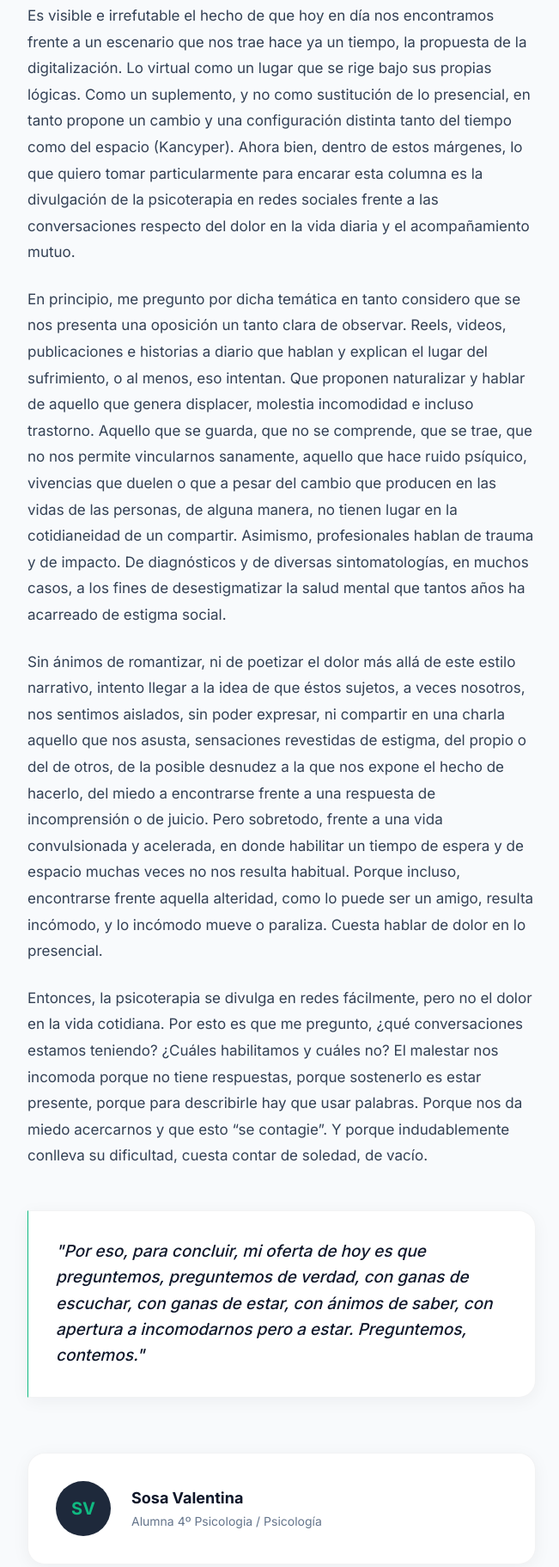
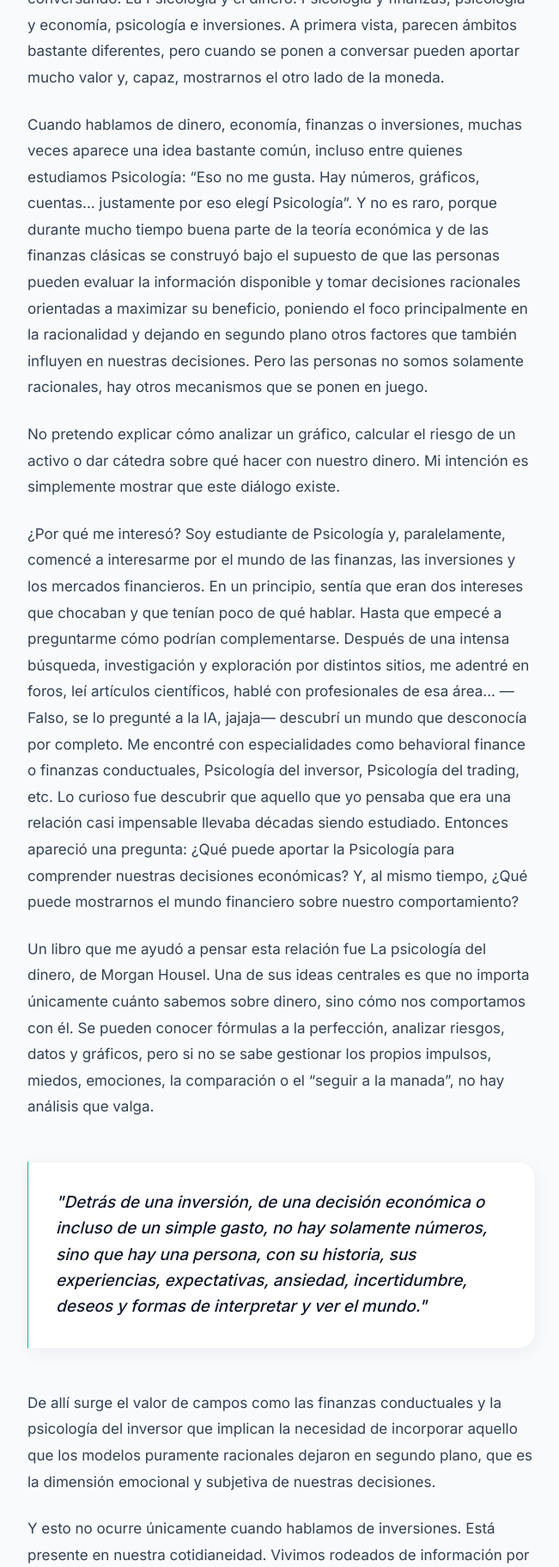
Before and after one commit to reyvasemir-design/clinica-de-ideas, a plain HTML site: page index.html in a window 1280 px wide. Shown: the part 571-2394 px from the top of the page at 86% size, without its empty margins (312-963 px from the left). Drawn offline with Linux system fonts and the light colour scheme.

Commit message:
Update index.html

```diff
--- a/index.html
+++ b/index.html
@@ -3,7 +3,7 @@
 <head>
 <meta charset="UTF-8">
 <meta name="viewport" content="width=device-width, initial-scale=1.0">
-<title>Valentina Sosa · SOCCEUS</title>
+<title>Pereyra Nieto Enzo · SOCCEUS</title>
 <!-- Integración de tipografía moderna (Inter) -->
 <link rel="preconnect" href="https://fonts.googleapis.com">
 <link rel="preconnect" href="https://fonts.gstatic.com" crossorigin>
@@ -276,30 +276,36 @@
 
 <header class="entry-hero">
   <span class="section-badge fade-up">Clínica de Ideas</span>
-  <h1 class="fade-up delay-1">¿Cómo se vuelca el intento por naturalizar la patología mental mediante lo virtual en lo presencial?</h1>
+  <h1 class="fade-up delay-1">Un Diálogo Inesperado. Cuando los números también hablan de nosotros</h1>
   <p class="entry-meta fade-up delay-2">
-    <span>3º Edición</span> · Por Valentina Daniela Sosa · 2216587
+    <span>3º Edición</span> · Por Pereyra Nieto Enzo · 2306206
   </p>
 </header>
 
 <main>
-  <p class="reveal">Es visible e irrefutable el hecho de que hoy en día nos encontramos frente a un escenario que nos trae hace ya un tiempo, la propuesta de la digitalización. Lo virtual como un lugar que se rige bajo sus propias lógicas. Como un suplemento, y no como sustitución de lo presencial, en tanto propone un cambio y una configuración distinta tanto del tiempo como del espacio (Kancyper). Ahora bien, dentro de estos márgenes, lo que quiero tomar particularmente para encarar esta columna es la divulgación de la psicoterapia en redes sociales frente a las conversaciones respecto del dolor en la vida diaria y el acompañamiento mutuo.</p>
+  <p class="reveal">¿Un diálogo entre qué? Entre dos mundos que quizás nunca imaginaste conversando: La Psicología y el dinero. Psicología y finanzas, psicología y economía, psicología e inversiones. A primera vista, parecen ámbitos bastante diferentes, pero cuando se ponen a conversar pueden aportar mucho valor y, capaz, mostrarnos el otro lado de la moneda.</p>
 
-  <p class="reveal">En principio, me pregunto por dicha temática en tanto considero que se nos presenta una oposición un tanto clara de observar. Reels, videos, publicaciones e historias a diario que hablan y explican el lugar del sufrimiento, o al menos, eso intentan. Que proponen naturalizar y hablar de aquello que genera displacer, molestia incomodidad e incluso trastorno. Aquello que se guarda, que no se comprende, que se trae, que no nos permite vincularnos sanamente, aquello que hace ruido psíquico, vivencias que duelen o que a pesar del cambio que producen en las vidas de las personas, de alguna manera, no tienen lugar en la cotidianeidad de un compartir. Asimismo, profesionales hablan de trauma y de impacto. De diagnósticos y de diversas sintomatologías, en muchos casos, a los fines de desestigmatizar la salud mental que tantos años ha acarreado de estigma social.</p>
+  <p class="reveal">Cuando hablamos de dinero, economía, finanzas o inversiones, muchas veces aparece una idea bastante común, incluso entre quienes estudiamos Psicología: “Eso no me gusta. Hay números, gráficos, cuentas… justamente por eso elegí Psicología”. Y no es raro, porque durante mucho tiempo buena parte de la teoría económica y de las finanzas clásicas se construyó bajo el supuesto de que las personas pueden evaluar la información disponible y tomar decisiones racionales orientadas a maximizar su beneficio, poniendo el foco principalmente en la racionalidad y dejando en segundo plano otros factores que también influyen en nuestras decisiones. Pero las personas no somos solamente racionales, hay otros mecanismos que se ponen en juego.</p>
 
-  <p class="reveal">Sin ánimos de romantizar, ni de poetizar el dolor más allá de este estilo narrativo, intento llegar a la idea de que éstos sujetos, a veces nosotros, nos sentimos aislados, sin poder expresar, ni compartir en una charla aquello que nos asusta, sensaciones revestidas de estigma, del propio o del de otros, de la posible desnudez a la que nos expone el hecho de hacerlo, del miedo a encontrarse frente a una respuesta de incomprensión o de juicio. Pero sobretodo, frente a una vida convulsionada y acelerada, en donde habilitar un tiempo de espera y de espacio muchas veces no nos resulta habitual. Porque incluso, encontrarse frente aquella alteridad, como lo puede ser un amigo, resulta incómodo, y lo incómodo mueve o paraliza. Cuesta hablar de dolor en lo presencial.</p>
+  <p class="reveal">No pretendo explicar cómo analizar un gráfico, calcular el riesgo de un activo o dar cátedra sobre qué hacer con nuestro dinero. Mi intención es simplemente mostrar que este diálogo existe.</p>
 
-  <p class="reveal">Entonces, la psicoterapia se divulga en redes fácilmente, pero no el dolor en la vida cotidiana. Por esto es que me pregunto, ¿qué conversaciones estamos teniendo? ¿Cuáles habilitamos y cuáles no? El malestar nos incomoda porque no tiene respuestas, porque sostenerlo es estar presente, porque para describirle hay que usar palabras. Porque nos da miedo acercarnos y que esto “se contagie”. Y porque indudablemente conlleva su dificultad, cuesta contar de soledad, de vacío.</p>
+  <p class="reveal">¿Por qué me interesó? Soy estudiante de Psicología y, paralelamente, comencé a interesarme por el mundo de las finanzas, las inversiones y los mercados financieros. En un principio, sentía que eran dos intereses que chocaban y que tenían poco de qué hablar. Hasta que empecé a preguntarme cómo podrían complementarse. Después de una intensa búsqueda, investigación y exploración por distintos sitios, me adentré en foros, leí artículos científicos, hablé con profesionales de esa área... —Falso, se lo pregunté a la IA, jajaja— descubrí un mundo que desconocía por completo. Me encontré con especialidades como behavioral finance o finanzas conductuales, Psicología del inversor, Psicología del trading, etc. Lo curioso fue descubrir que aquello que yo pensaba que era una relación casi impensable llevaba décadas siendo estudiado. Entonces apareció una pregunta: ¿Qué puede aportar la Psicología para comprender nuestras decisiones económicas? Y, al mismo tiempo, ¿Qué puede mostrarnos el mundo financiero sobre nuestro comportamiento?</p>
+
+  <p class="reveal">Un libro que me ayudó a pensar esta relación fue La psicología del dinero, de Morgan Housel. Una de sus ideas centrales es que no importa únicamente cuánto sabemos sobre dinero, sino cómo nos comportamos con él. Se pueden conocer fórmulas a la perfección, analizar riesgos, datos y gráficos, pero si no se sabe gestionar los propios impulsos, miedos, emociones, la comparación o el “seguir a la manada”, no hay análisis que valga.</p>
 
   <blockquote class="reveal">
-    "Por eso, para concluir, mi oferta de hoy es que preguntemos, preguntemos de verdad, con ganas de escuchar, con ganas de estar, con ánimos de saber, con apertura a incomodarnos pero a estar. Preguntemos, contemos."
+    "Detrás de una inversión, de una decisión económica o incluso de un simple gasto, no hay solamente números, sino que hay una persona, con su historia, sus experiencias, expectativas, ansiedad, incertidumbre, deseos y formas de interpretar y ver el mundo."
   </blockquote>
 
+  <p class="reveal">De allí surge el valor de campos como las finanzas conductuales y la psicología del inversor que implican la necesidad de incorporar aquello que los modelos puramente racionales dejaron en segundo plano, que es la dimensión emocional y subjetiva de nuestras decisiones.</p>
+
+  <p class="reveal">Y esto no ocurre únicamente cuando hablamos de inversiones. Está presente en nuestra cotidianeidad. Vivimos rodeados de información por las redes sociales, consejos, fórmulas mágicas para hacer dinero, personas que muestran cuánto ganan o cómo progresan. Podemos compararnos, sentir que nos estamos quedando atrás, comprar por impulso, sentir ansiedad frente a la incertidumbre o tomar una decisión simplemente porque “todos lo están haciendo”. Tenemos más información que nunca sobre qué hacer con nuestro dinero, pero eso no necesariamente significa que sepamos mejor cómo decidir. Quizás estamos acostumbrados a pensar que el dinero pertenece al mundo de los números y la Psicología al mundo de las personas. Pero ¿Qué ocurre cuando empezamos a preguntarnos qué hay detrás de nuestra forma de relacionarnos con el dinero? A lo mejor con estas preguntas descubramos que estos dos mundos no estaban tan separados como parecían. Y tal vez sea justamente ahí donde comienza el diálogo.</p>
+
   <div class="author-box reveal">
-    <div class="author-avatar">SV</div>
+    <div class="author-avatar">EP</div>
     <div class="author-info">
-      <p class="author-name">Sosa Valentina</p>
-      <p class="author-role">Alumna 4º Psicologia / Psicología</p>
+      <p class="author-name">Pereyra Nieto Enzo</p>
+      <p class="author-role">Estudiante / Psicología</p>
     </div>
   </div>
 
```
